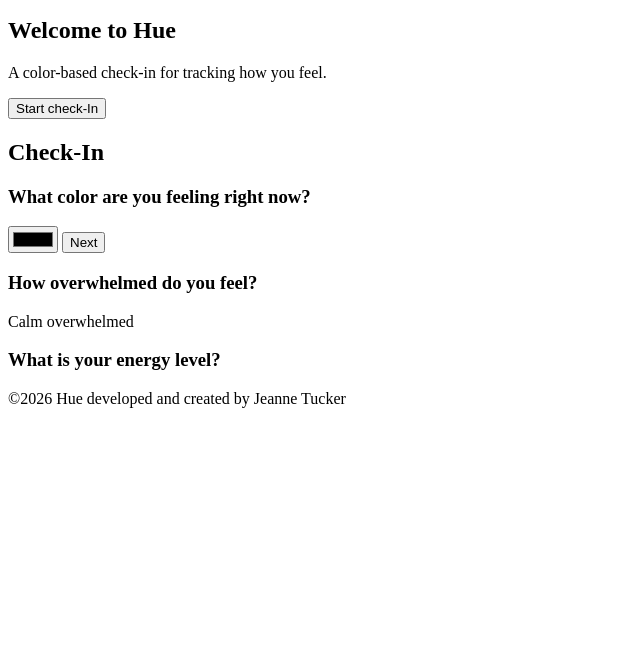
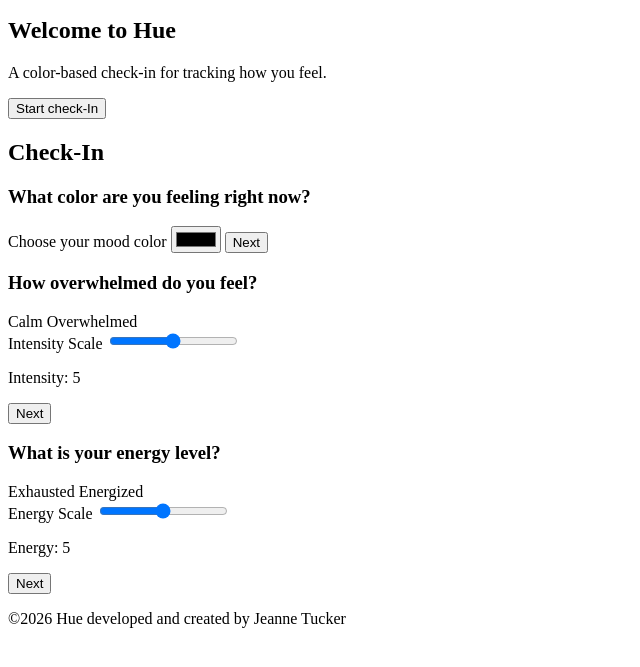
Before and after one commit to jltucke9/Hue, a plain HTML site: page index.html in a window 1280 px wide. Shown: the part 127-794 px from the top of the page, without its empty margins (0-640 px from the left). Drawn offline with Linux system fonts and the light colour scheme.

Commit message:
HTML
Worked to further develop the checkin system.

```diff
--- a/index.html
+++ b/index.html
@@ -29,19 +29,39 @@
                 <section id="color-selection">
                     <h3>What color are you feeling right now?</h3>
 
+                    <label for="color-picker">Choose your mood color</label>
                     <input type="color" id="color-picker">
-                    <button type="button" id="color-next">Next</button>
+                    <button type="button" id="color-next-btn">Next</button>
+
                 </section>
                 <section id="intensity-selection">
                     <h3>How overwhelmed do you feel?</h3>
 
                     <div class="scale">
                         <span>Calm</span>
-                        <span>overwhelmed</span>
+                        <span>Overwhelmed</span>
                     </div>
+
+                    <label for="intensity">Intensity Scale</label>
+                    <input type="range" id="intensity" min="0" max="10" value="5">
+
+                    <p>Intensity&#58; <span id="intensity-value">5</span></p>
+                    <button type="button" id="intensity-next-btn">Next</button>
+
                 </section>
                 <section id="energy-selection">
                     <h3>What is your energy level?</h3>
+
+                    <div class="scale">
+                        <span>Exhausted</span>
+                        <span>Energized</span>
+                    </div>
+
+                    <label for="energy">Energy Scale</label>
+                    <input type="range" id="energy" min="0" max="10" value="5">
+
+                    <p>Energy&#58; <span id="energy-value">5</span></p>
+                    <button type="button" id="save-checkin-btn">Next</button>
                 </section>
             </section>
         </main>
```
